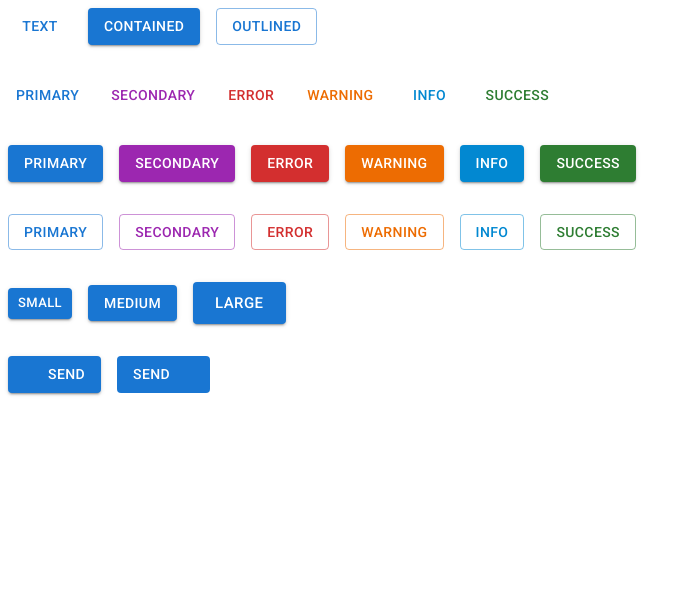
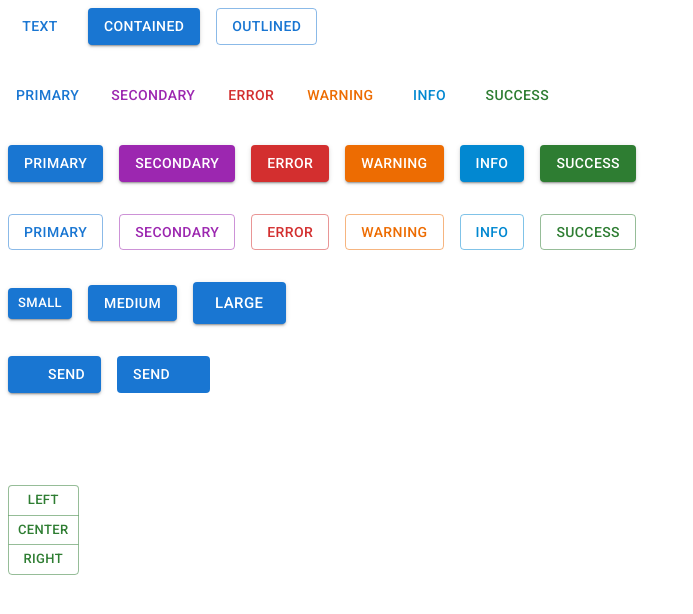
Before and after one commit to Amila619/mui-react, a React (Vite) app: page / in a window 1280 px wide. Shown: the top 614 px of the page, without its empty margins (0-693 px from the left). Built offline with nearby package versions, Linux system fonts and the light colour scheme; some icons are missing.

Commit message:
- completed button group component

```diff
--- a/src/App.tsx
+++ b/src/App.tsx
@@ -1,5 +1,5 @@
+// import MuiTypography from "./components/MuiTypography";
 import MuiButton from "./components/MuiButton";
-// import MuiTypography from "./components/MuiTypography";
 
 export default function App() {
   return (
--- a/src/components/MuiButton.tsx
+++ b/src/components/MuiButton.tsx
@@ -1,4 +1,4 @@
-import { Stack, Button, IconButton } from "@mui/material";
+import { Stack, Button, IconButton, ButtonGroup } from "@mui/material";
 import SendIcon from "@mui/icons-material/Send";
 
 export default function MuiButton() {
@@ -108,6 +108,21 @@
           <SendIcon />
         </IconButton>
       </Stack>
+
+      {/* Button Group Component */}
+      <Stack direction="row">
+        <ButtonGroup
+          variant="outlined"
+          orientation="vertical"
+          size="small"
+          color="success"
+          aria-label="alignement button group"
+        >
+          <Button onClick={() => alert("Left clicked")}>Left</Button>
+          <Button>Center</Button>
+          <Button>Right</Button>
+        </ButtonGroup>
+      </Stack>
     </Stack>
   );
 }
```
